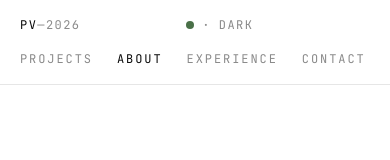
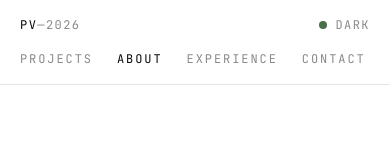
Before and after one commit to Prudhvivarma0/notprudhvisserver, a Next.js app: page / in a window 390 px wide. Shown: the top 160 px of the page. Built offline with nearby package versions, Linux system fonts and the light colour scheme.

Commit message:
fix: restore proper desktop nav grid, mobile nav spans full width

```diff
--- a/app/globals.css
+++ b/app/globals.css
@@ -161,7 +161,7 @@ body {
 
 @media (max-width: 768px) {
   /* TopNav */
-  .v3-topnav { padding: 16px 20px !important; }
+  .v3-topnav { padding: 16px 20px !important; grid-template-columns: 1fr auto !important; }
   .v3-topnav-center { display: none !important; }
   .v3-topnav-mobile { display: flex !important; }
   .v3-topnav-available { display: none !important; }
--- a/components/v3/TopNav.tsx
+++ b/components/v3/TopNav.tsx
@@ -4,9 +4,9 @@ import { useEffect, useRef, useState } from "react";
 
 const NAV_ITEMS = [
   { key: "work",     label: "Projects"   },
-  { key: "about",    label: "About"   },
+  { key: "about",    label: "About"      },
   { key: "timeline", label: "Experience" },
-  { key: "contact",  label: "Contact" },
+  { key: "contact",  label: "Contact"    },
 ] as const;
 
 type NavKey = typeof NAV_ITEMS[number]["key"];
@@ -19,8 +19,8 @@ interface Props {
 }
 
 export function TopNav({ dark, setDark, activeNav, onNavClick }: Props) {
-  const navRef  = useRef<HTMLDivElement>(null);
-  const [navHover,  setNavHover]  = useState<NavKey | null>(null);
+  const navRef = useRef<HTMLDivElement>(null);
+  const [navHover, setNavHover]   = useState<NavKey | null>(null);
   const [indicator, setIndicator] = useState({ x: 0, w: 0, opacity: 0 });
 
   const moveIndicator = (key: NavKey) => {
@@ -32,9 +32,7 @@ export function TopNav({ dark, setDark, activeNav, onNavClick }: Props) {
     setIndicator({ x: r.left - navRect.left, w: r.width, opacity: 1 });
   };
 
-  useEffect(() => {
-    moveIndicator(navHover ?? activeNav);
-  }, [navHover, activeNav]);
+  useEffect(() => { moveIndicator(navHover ?? activeNav); }, [navHover, activeNav]);
 
   const toggleTheme = () => {
     const next = dark ? "light" : "dark";
@@ -48,16 +46,11 @@ export function TopNav({ dark, setDark, activeNav, onNavClick }: Props) {
       className="v3-mono v3-topnav"
       style={{
         padding: "24px 32px",
-        borderBottom: "1px solid var(--rule)",
-        transition: "background 0.3s",
-      }}
-    >
-      {/* Top row: logo · nav · right */}
-      <div
-        style={{
         display: "grid",
         gridTemplateColumns: "1fr 1fr 1fr",
         alignItems: "center",
+        borderBottom: "1px solid var(--rule)",
+        transition: "background 0.3s",
       }}
     >
       {/* Logo */}
@@ -65,7 +58,7 @@ export function TopNav({ dark, setDark, activeNav, onNavClick }: Props) {
         PV<span style={{ color: "var(--mute)" }}>—2026</span>
       </div>
 
-        {/* Nav links + indicator (hidden on mobile via CSS) */}
+      {/* Center nav (desktop) */}
       <div
         ref={navRef}
         onMouseLeave={() => setNavHover(null)}
@@ -100,33 +93,24 @@ export function TopNav({ dark, setDark, activeNav, onNavClick }: Props) {
         <span
           aria-hidden
           style={{
-              position: "absolute",
-              bottom: 0,
-              height: 1,
+            position: "absolute", bottom: 0, height: 1,
             background: "var(--ink)",
-              left: indicator.x,
-              width: indicator.w,
-              opacity: indicator.opacity,
+            left: indicator.x, width: indicator.w, opacity: indicator.opacity,
             transition: "left 0.4s cubic-bezier(.76,0,.24,1), width 0.4s cubic-bezier(.76,0,.24,1)",
           }}
         />
       </div>
 
-        {/* Right: status + theme toggle */}
+      {/* Right: available + theme */}
       <div
         style={{
-            fontSize: 12,
-            letterSpacing: "0.12em",
-            textTransform: "uppercase",
-            display: "flex",
-            alignItems: "center",
-            justifyContent: "flex-end",
-            gap: 8,
+          fontSize: 12, letterSpacing: "0.12em", textTransform: "uppercase",
+          display: "flex", alignItems: "center", justifyContent: "flex-end", gap: 8,
         }}
       >
         <span style={{ display: "inline-block", width: 8, height: 8, borderRadius: "50%", background: "#4a7048", flexShrink: 0 }} />
         <span className="v3-topnav-available">AVAILABLE</span>
-          <span style={{ color: "var(--mute)" }}>·</span>
+        <span className="v3-topnav-available" style={{ color: "var(--mute)" }}>·</span>
         <button
           onClick={toggleTheme}
           style={{
@@ -140,13 +124,13 @@ export function TopNav({ dark, setDark, activeNav, onNavClick }: Props) {
           {dark ? "LIGHT" : "DARK"}
         </button>
       </div>
-      </div>
 
-      {/* Mobile-only nav row */}
+      {/* Mobile nav row — shown via CSS on small screens */}
       <div
         className="v3-topnav-mobile"
         style={{
           display: "none",
+          gridColumn: "1 / -1",
           gap: 24,
           fontSize: 12,
           textTransform: "uppercase",
```
Lines whose indentation alone changed are shown as unchanged.
